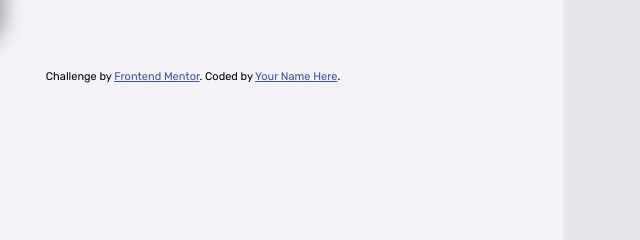
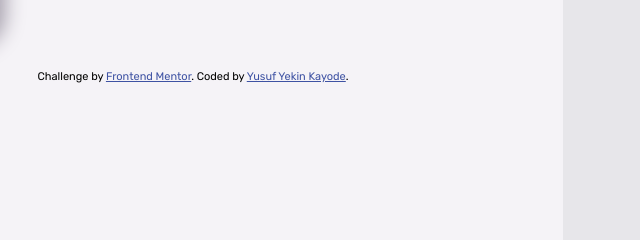
Before and after one commit to Yusuf-Yekin/chat-app-illustration, a plain HTML site: page index.html in a window 1280 px wide. Shown: the part 500-740 px from the top of the page, 447-1087 px from the left. Drawn offline with Linux system fonts and the light colour scheme.

Commit message:
Update index.html

```diff
--- a/index.html
+++ b/index.html
@@ -62,7 +62,7 @@
     <footer>
       <div class="attribution">
         Challenge by <a href="https://www.frontendmentor.io?ref=challenge" target="_blank">Frontend Mentor</a>.
-        Coded by <a href="#">Your Name Here</a>.
+        Coded by <a href="#">Yusuf Yekin Kayode</a>.
       </div>
     </footer>
     <div class="bottom-background"></div>
```
